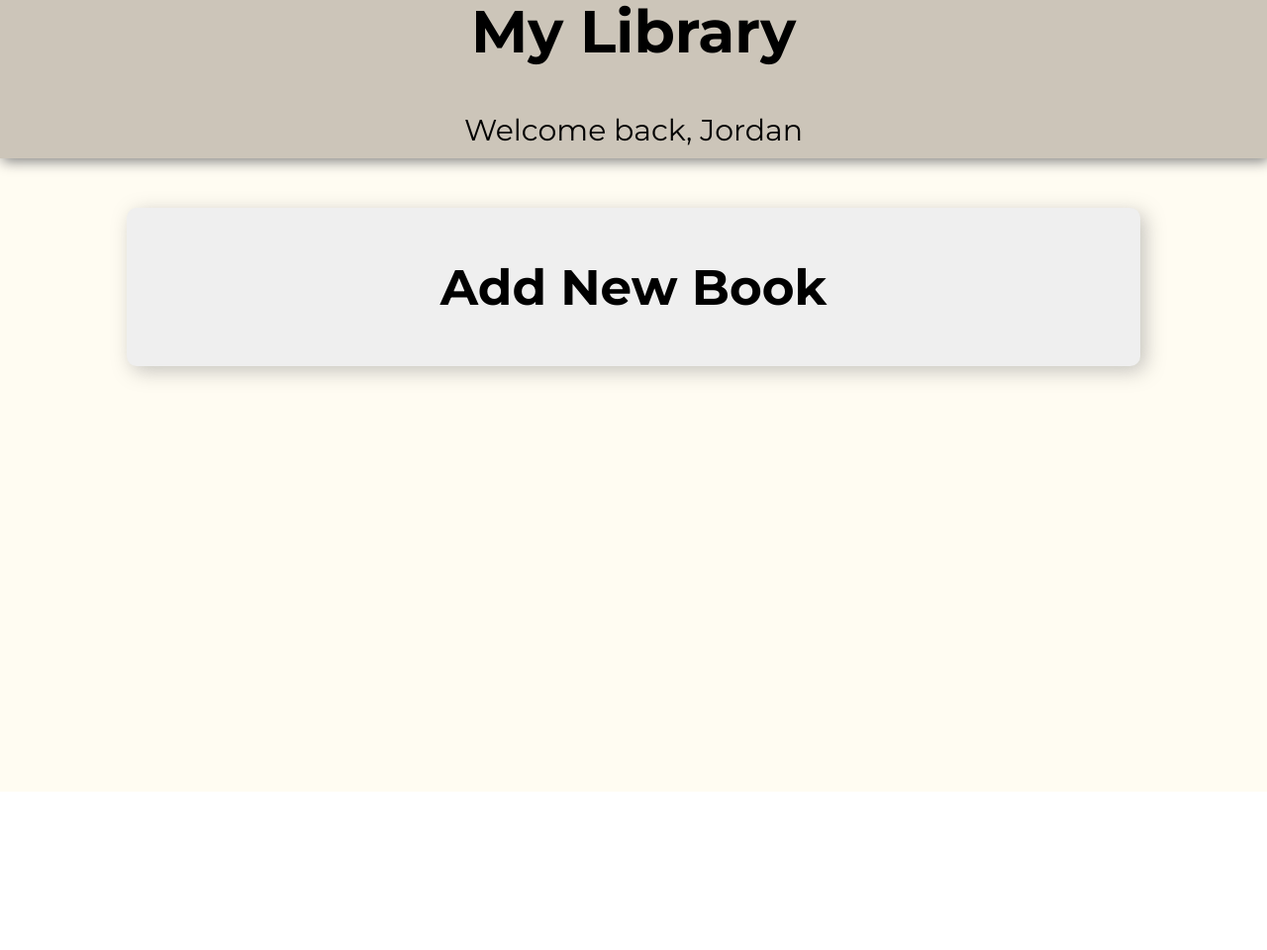
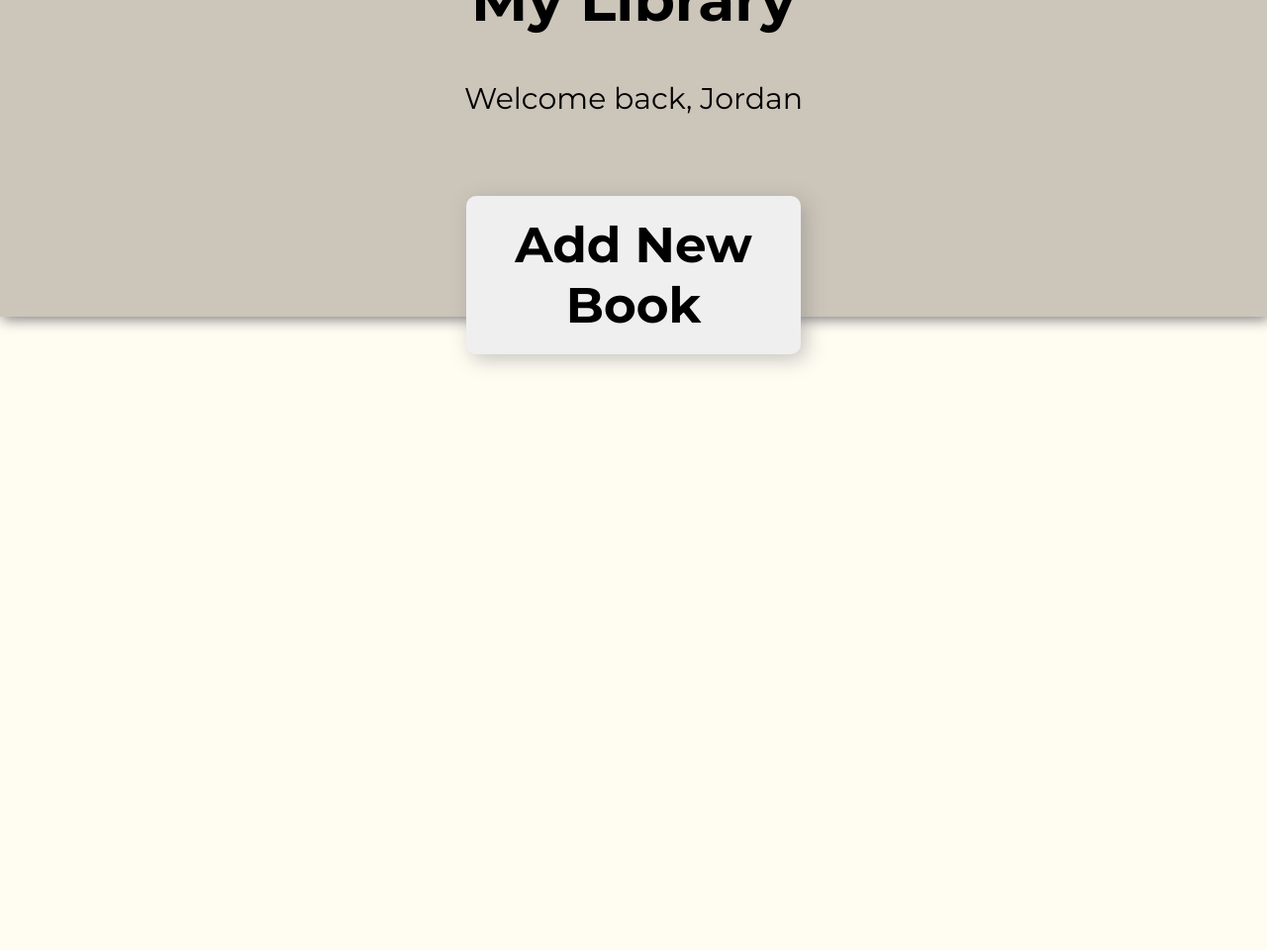
Before and after one commit to BreadleyCooper/TOP-Library, a plain HTML site: page index.html in a window 1280 px wide. Shown: the whole page at 99% size. Before the commit the page ends 800 px from the top, so only its background shows below. Drawn offline with Linux system fonts and the light colour scheme.

Commit message:
fixed duplication bug

```diff
--- a/index.html
+++ b/index.html
@@ -13,10 +13,13 @@
         <div class="header">
             <h1>My Library</h1>
             <p>Welcome back, Jordan</p>
+
+            <div class="buttonContainer">
+                <button class="addNewButton" onclick="toggleForm()">Add New Book</button>
+            </div>
         </div>
-        <div class="cardContainer">
-            <button class="addNewButton" onclick="toggleForm()">Add New Book</button>
-        </div>
+
+        <div class="cardContainer"></div>
 
         <form onsubmit="return false">
             <div class="overlay-form">
--- a/script.js
+++ b/script.js
@@ -10,6 +10,14 @@ const cardContainer = document.querySelector(".cardContainer")
 let submit = document.querySelector("#submit");
 submit.addEventListener("click",(addBookToLibrary))
 
+function clearDisplay (){
+    let elementCheck = document.querySelectorAll("div.card")
+    if (elementCheck.length > 0) {
+        const card = document.querySelector(".card")
+        card.remove()
+    }
+
+}
 
 
 function Book(title, author, pages, read) {
@@ -18,7 +26,7 @@ function Book(title, author, pages, read) {
     this.pages = pages
     this.read = read
 }
-
+;
 function addBookToLibrary (title, author, pages, read){
     title = document.querySelector("#bookTitle").value;
     author = document.querySelector("#bookAuthor").value;
@@ -27,8 +35,8 @@ function addBookToLibrary (title, author, pages, read){
     let newBook = new Book(title, author, pages, read);
     myLibrary.push(newBook);
     console.log(title,author,pages,read,myLibrary)
+    clearDisplay();
     displayLibrary();
-    // console.log(title,author,pages,read)
 }
 
 function displayLibrary() {
--- a/style.css
+++ b/style.css
@@ -9,7 +9,7 @@ body {
 }
 .gridContainer {
     display: grid;
-    grid-template-rows: 20% 80%;
+    grid-template-rows: 40% 80%;
     min-height: 100vh;
 }
 .header {
@@ -26,7 +26,7 @@ body {
 h1 {
     font-size: 3rem;
     text-align: center;
-    margin: 15px;
+    margin: 50px 15px 15px;
 }
 h1 + p {
     font-size: 1.5rem;
@@ -61,6 +61,10 @@ h1 + p {
 }
 .moreInfo {
     display: grid;
+}
+.buttonContainer {
+    display: grid;
+
 }
 
 .addNewButton {
```
